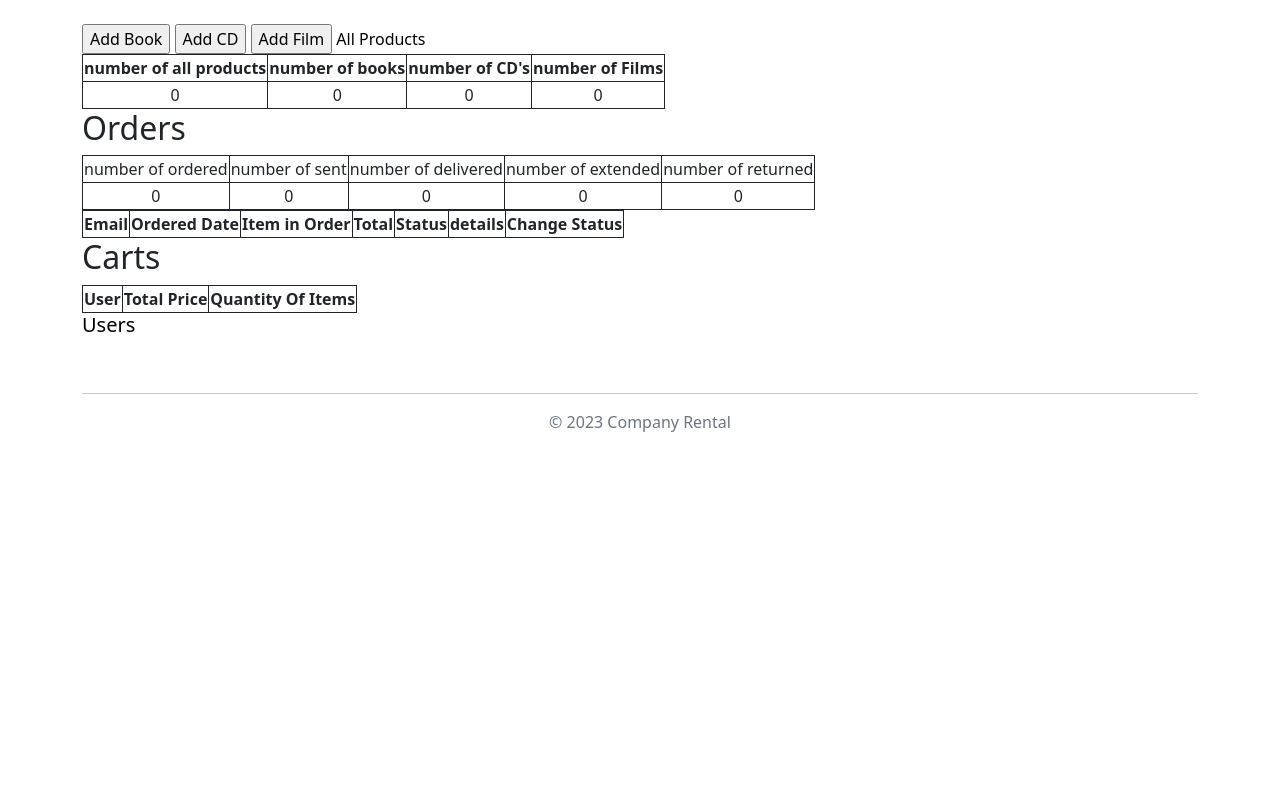
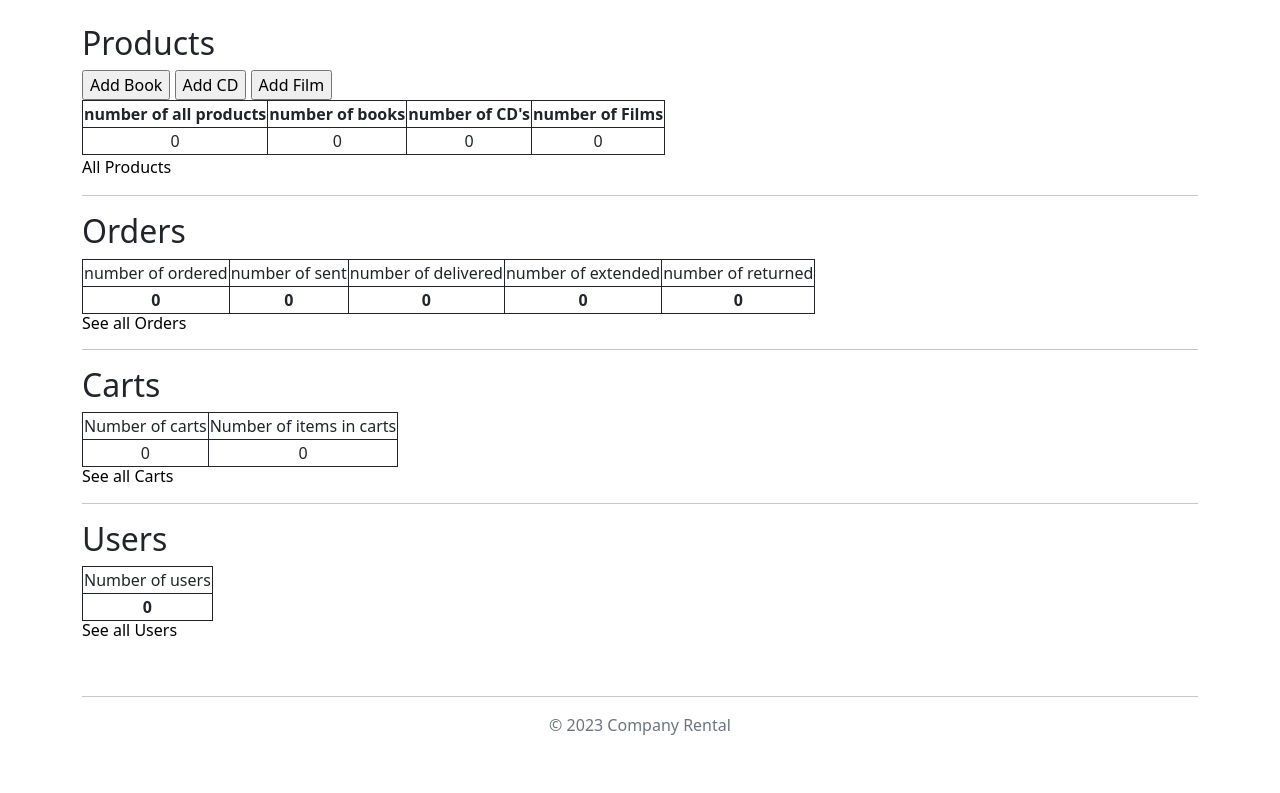
Before and after one commit to ktylzanowski/rental, a Django app: page /adminpanel/ in a window 1280 px wide. Shown: the part 73-866 px from the top of the page. Before the commit the page ends 505 px from the top, so only its background shows below. Run offline with Django 4.2, Linux system fonts and the light colour scheme; data that the repository does not hold is empty; parts of the project's set-up code (start-up, migrations or seed data) failed here and were passed over.

Commit message:
changed adminpanel

```diff
--- a/adminpanel/views.py
+++ b/adminpanel/views.py
@@ -10,26 +10,28 @@ from .forms import OrderStatus
 class AdminPanel(View):
 
     def get(self, request):
-        orders = Order.objects.order_by('-order_date')[:5]
-        carts = Cart.objects.filter()[:5]
         number_of_books = len(Book.objects.all())
         number_of_cds = len(CD.objects.all())
         number_of_films = len(Film.objects.all())
         number_of_all_products = len(Product.objects.all())
 
         number_of_ordered = len(Order.objects.filter(status="Ordered"))
-        number_of_sent = len(Order.objects.filter(status="sent"))
+        number_of_sent = len(Order.objects.filter(status="Sent"))
         number_of_delivered = len(Order.objects.filter(status="Delivered"))
         number_of_extended = len(Order.objects.filter(status="Extended"))
         number_of_returned = len(Order.objects.filter(status="Returned"))
 
-        change_order_status = OrderStatus
+        number_of_carts = len(Cart.objects.all())
+        number_of_items_in_carts = len(CartItem.objects.all())
 
-        context = {'orders': orders, 'carts': carts, 'number_of_books': number_of_books, 'number_of_cds': number_of_cds,
+        number_of_users = len(MyUser.objects.all())
+
+        context = {'number_of_books': number_of_books, 'number_of_cds': number_of_cds,
                    'number_of_films': number_of_films, 'number_of_all_products': number_of_all_products,
                    'number_of_ordered': number_of_ordered, 'number_of_sent': number_of_sent,
                    'number_of_delivered': number_of_delivered, 'number_of_extended': number_of_extended,
-                   'number_of_returned': number_of_returned, 'order_status': change_order_status}
+                   'number_of_returned': number_of_returned, 'number_of_carts': number_of_carts,
+                   'number_of_items_in_carts': number_of_items_in_carts, 'number_of_users': number_of_users}
 
         return render(request, 'adminpanel/adminpanel.html', context)
 
@@ -38,6 +40,14 @@ class OrderListView(ListView):
     model = Order
     template_name = 'adminpanel/ordersListView.html'
     ordering = ['-pk']
+
+    def get_queryset(self):
+        qs = super().get_queryset()
+
+        if self.request.GET:
+            qs = qs.filter(status=self.request.GET['status'])
+
+        return qs
 
     def get_context_data(self, **kwargs):
         data = super().get_context_data(**kwargs)
@@ -101,7 +111,6 @@ class BookCreateView(CreateView):
     fields = [
         'title',
         'image',
-        'category',
         'quantity',
         'price',
         'author',
@@ -126,7 +135,6 @@ class CDCreateView(CreateView):
     fields = [
         'title',
         'image',
-        'category',
         'quantity',
         'price',
         'band',
@@ -143,7 +151,6 @@ class FilmCreateView(CreateView):
     fields = [
         'title',
         'image',
-        'category',
         'quantity',
         'price',
         'director',
@@ -154,7 +161,6 @@ class FilmCreateView(CreateView):
     def form_valid(self, form):
         films = Film.objects.all()
         for film in films:
-
             if film.director == self.request.POST['director'] and film.title == self.request.POST['title'] \
                     and str(film.duration) == (self.request.POST['duration']):
                 return redirect('FilmCreateView')
@@ -174,7 +180,6 @@ class BookUpdateView(UpdateView):
     fields = [
         'title',
         'image',
-        'category',
         'quantity',
         'price',
         'author',
@@ -190,7 +195,6 @@ class CDUpdateView(UpdateView):
     fields = [
         'title',
         'image',
-        'category',
         'quantity',
         'price',
         'band',
@@ -206,7 +210,6 @@ class FilmUpdateView(UpdateView):
     fields = [
         'title',
         'image',
-        'category',
         'quantity',
         'price',
         'director',
--- a/templates/adminpanel/adminpanel.html
+++ b/templates/adminpanel/adminpanel.html
@@ -3,10 +3,11 @@
 {% block content %}
 
 <div class="container">
+    <h2>Products</h2>
     <a href="{% url 'BookCreateView' %}"><input type="submit" value="Add Book"></a>
     <a href="{% url 'CDCreateView'%}"><input type="submit" value="Add CD"></a>
     <a href="{% url 'FilmCreateView'%}"><input type="submit" value="Add Film"></a>
-    <a href="{% url 'ProductsListView' %}">All Products</a>
+
     <table>
         <tr>
             <th>number of all products</th>
@@ -21,6 +22,8 @@
             <td>{{ number_of_films }}</td>
         </tr>
     </table>
+    <a href="{% url 'ProductsListView' %}">All Products</a>
+    <hr>
     <h2>Orders</h2>
     <table>
         <tr>
@@ -31,64 +34,38 @@
             <td>number of returned</td>
         </tr>
         <tr>
-            <td>{{ number_of_ordered }}</td>
-            <td>{{ number_of_sent }}</td>
-            <td>{{ number_of_delivered }}</td>
-            <td>{{ number_of_extended }}</td>
-            <td>{{ number_of_returned }}</td>
+            <th>{{ number_of_ordered }}</th>
+            <th>{{ number_of_sent }}</th>
+            <th>{{ number_of_delivered }}</th>
+            <th>{{ number_of_extended }}</th>
+            <th>{{ number_of_returned }}</th>
         </tr>
     </table>
-        <table>
-            <tr>
-                <th>Email</th>
-                <th>Ordered Date</th>
-                <th>Item in Order</th>
-                <th>Total</th>
-                <th>Status</th>
-                <th>details</th>
-                <th>Change Status</th>
-            </tr>
-            {% for order in orders %}
-            <tr>
-                <td>{{order.user.email}}</td>
-                <td>{{order.order_date}}</td>
-                <td>1</td>
-                <td>{{order.total}}$</td>
-                <td>{{order.status}}</td>
-                <td><a href="{% url 'OrderDetailView' pk=order.pk %}">Details</a></td>
-                <td>
-                   <form action="{% url 'ChangeOrderStatus' pk=order.pk %}" method="POST">{% csrf_token %}
-                    {{ order_status.status }}
-                    <input type="submit" value="Change Status">
-                    </form>
-                </td>
-            </tr>
-            {% endfor %}
-        </table>
-
-    {% if orders %}
-        <h6><a href="{% url 'OrdersListView' %}">See all Orders</a></h6>
-    {% endif %}
-
+    <h6><a href="{% url 'OrdersListView' %}">See all Orders</a></h6>
+    <hr>
     <h2>Carts</h2>
     <table>
         <tr>
-            <th>User</th>
-            <th>Total Price</th>
-            <th>Quantity Of Items</th>
+            <td>Number of carts</td>
+            <td>Number of items in carts</td>
         </tr>
-        {% for cart in carts %}
         <tr>
-            <td>{{cart.user.email}}</td>
-            <td>{{cart.total}}</td>
-            <td>{{cart.quantity_of_items}}</td>
+            <td>{{ number_of_carts }}</td>
+            <td>{{ number_of_items_in_carts}}</td>
         </tr>
-        {% endfor %}
     </table>
-     {% if carts %}
-        <h6><a href="{% url 'CartListView' %}">See all Carts</a></h6>
-    {% endif %}
-    <h5><a href="{% url 'UsersListView' %}">Users</a></h5>
+    <h6><a href="{% url 'CartListView' %}">See all Carts</a></h6>
+    <hr>
+    <h2>Users</h2>
+    <table>
+        <tr>
+            <td>Number of users</td>
+        </tr>
+        <tr>
+            <th> {{ number_of_users }}</th>
+        </tr>
+    </table>
+    <h6><a href="{% url 'UsersListView' %}">See all Users</a></h6>
 </div>
 
 {% endblock %}
--- a/templates/adminpanel/productListView.html
+++ b/templates/adminpanel/productListView.html
@@ -3,6 +3,9 @@
 {% block content %}
 
 <div class="container">
+    <a href="{% url 'BookCreateView' %}"><input type="submit" value="Add Book"></a>
+    <a href="{% url 'CDCreateView'%}"><input type="submit" value="Add CD"></a>
+    <a href="{% url 'FilmCreateView'%}"><input type="submit" value="Add Film"></a>
     <h2>Books</h2>
     <table>
         <tr>
```
Also changed, not shown: products/views.py (+10 -4 lines), templates/adminpanel/detailview/order.html (+15 -5 lines), templates/adminpanel/ordersListView.html (+16 -2 lines), templates/adminpanel/usersListView.html (+20 -0 lines), adminpanel/forms.py (line endings or trailing spaces).
